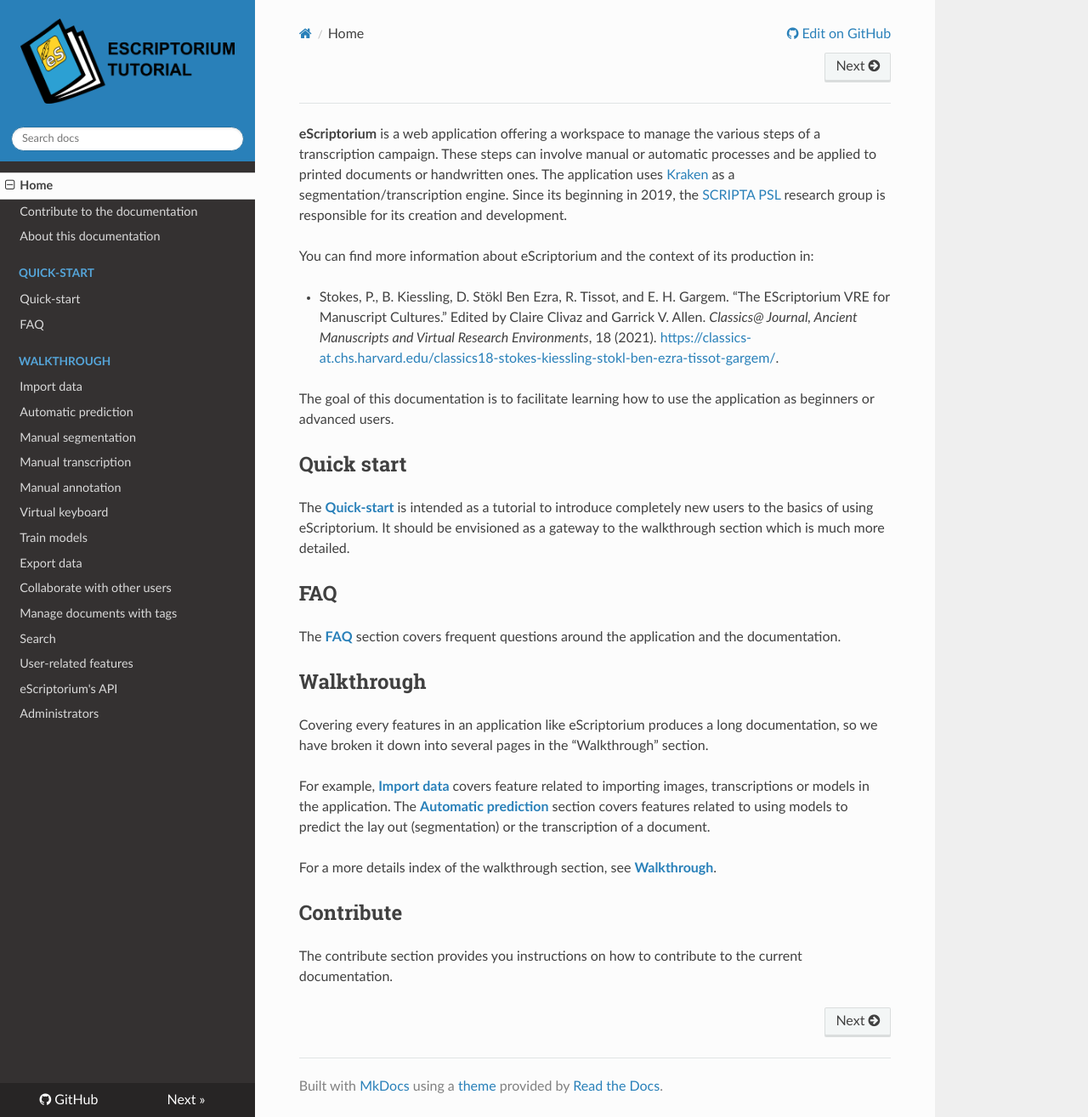
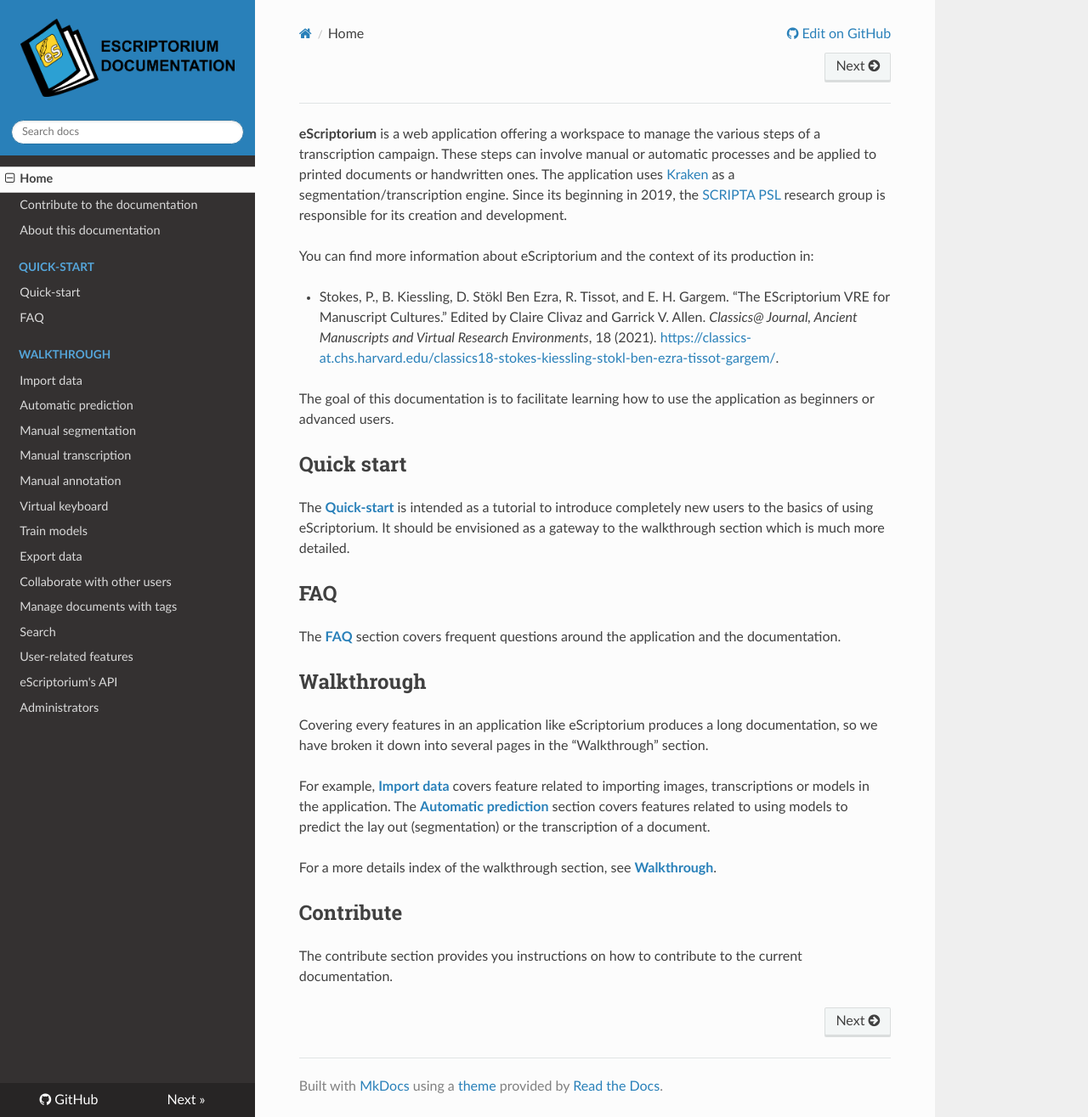
Before and after one commit to alix-tz/escriptorium-documentation, an MkDocs documentation site: the page built from docs/index.md, in a window 1280 px wide and 1315 px high. Shown: the whole window at 85% size. Built offline with MkDocs 1.6.1, drawn with Linux system fonts in a browser that asks for light colours; nearby versions of some CDN libraries.

Commit message:
changing text in logo (#75)
* changing website title and description

* changing the logo to 'documentation'

```diff
--- a/mkdocs.yml
+++ b/mkdocs.yml
@@ -1,6 +1,6 @@
 site_name: eScriptorium Documentation
 
-repo_url: https://github.com/alix-tz/escriptorium-tutorial/
+repo_url: https://github.com/alix-tz/escriptorium-documentation/
 edit_uri: edit/main/docs/
 site_description: A collaborative documentation to use the eScriptorium application.
 
@@ -9,7 +9,7 @@
     locale: en
     prev_next_buttons_location: both
     navigation_depth: 3
-    logo: img/logo_esriptorium_tutorial.png
+    logo: img/logo_escriptorium_documentation.png
 
 markdown_extensions:
     - abbr
```
Also changed, not shown: docs/img/logo_escriptorium_documentation.png (added).
